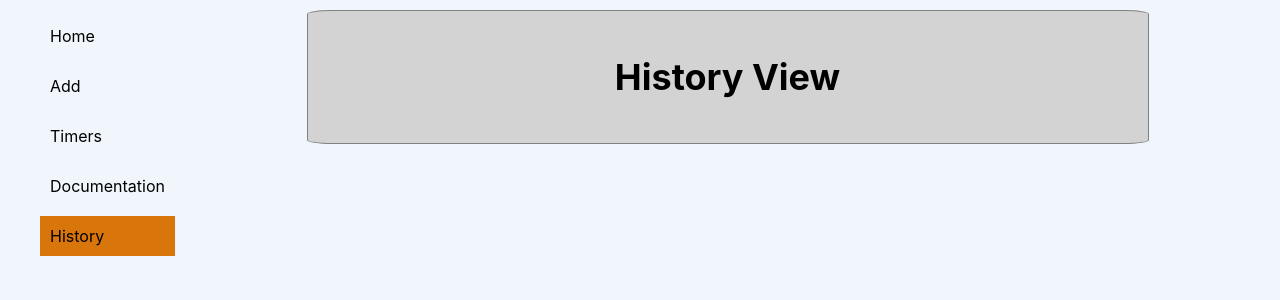
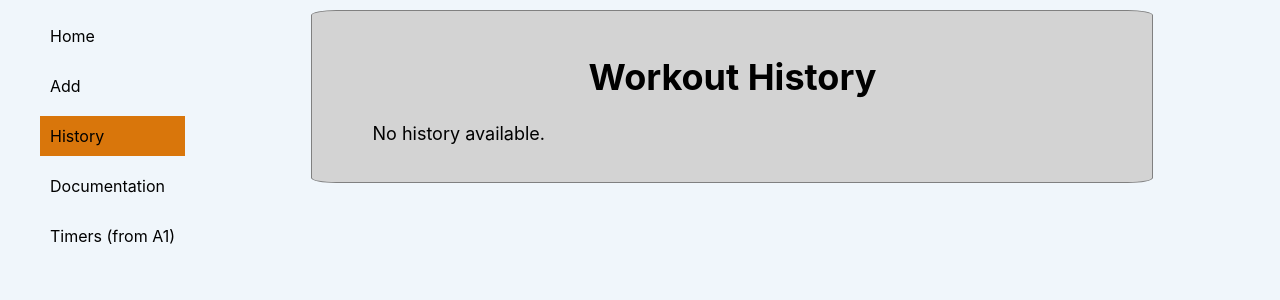
Before and after one commit to prof-tejera/assignment-3-chansub, a React (Create React App) app: page /history in a window 1280 px wide. Shown: the top 300 px of the page. Built offline with nearby package versions, Linux system fonts and the light colour scheme.

Commit message:
Design tweaks
Added buttons for edit and close.

```diff
--- a/src/App.js
+++ b/src/App.js
@@ -62,14 +62,14 @@ const Nav = () => {
         <li className={(splitLocation[1] === 'add' ? 'active':'')}>
           <Link to="/add">Add</Link>
         </li>
-        <li className={(splitLocation[1] === 'timers' ? 'active':'')}>
-          <Link to="/timers">Timers</Link>
+        <li className={(splitLocation[1] === 'history' ? 'active':'')}>
+          <Link to="/history">History</Link>
         </li>
         <li className={(splitLocation[1] === 'docs' ? 'active':'')}>
           <Link to="/docs">Documentation</Link>
         </li>
-        <li className={(splitLocation[1] === 'history' ? 'active':'')}>
-          <Link to="/history">History</Link>
+        <li className={(splitLocation[1] === 'timers' ? 'active':'')}>
+          <Link to="/timers">Timers (from A1)</Link>
         </li>
 
       </ul>
--- a/src/components/generic/Button.js
+++ b/src/components/generic/Button.js
@@ -4,6 +4,8 @@ import pauseIcon from '../../images/icons8-pause-96.png';
 import resetIcon from '../../images/icons8-replay-96.png';
 import stopIcon from '../../images/icons8-stop-96.png';
 import removeIcon from '../../images/icons8-remove-96.png';
+import editIcon from '../../images/icons8-edit-24.png';
+import closeIcon from '../../images/icons8-close-window-50.png';
 
 //Note: icons downloaded from https://icons8.com
 const imgSources = [
@@ -11,7 +13,9 @@ const imgSources = [
   {type: 'pause', src: pauseIcon},
   {type: 'reset', src: resetIcon},
   {type: 'stop', src: stopIcon},
-  {type: 'remove', src: removeIcon, width: '20px'}
+  {type: 'remove', src: removeIcon, width: '20px'},
+  {type: 'edit', src: editIcon, width: '20px'},
+  {type: 'close', src: closeIcon, width: '20px'}
 ]
 
 const Button = ({ type, text, ...btnProps }) => {
--- a/src/context/LocalTime.js
+++ b/src/context/LocalTime.js
@@ -11,7 +11,7 @@ import DisplayRounds from "../components/generic/DisplayRounds";
 import TimerEditable from "../components/timers/TimerEditable";
 
 const Timer = ({ id, duration, rounds, index, type, isHome, desc, seconds, secondsRest }) => {
-  const { activeIndex, paused, setPaused, setActiveIndex, removeItem, queue, setProgressTime} = useContext(AppContext);
+  const { activeIndex, paused, setPaused, setActiveIndex, removeItem, queue, progressTime, setProgressTime} = useContext(AppContext);
   // eslint-disable-next-line
   const [historyQueue, setHistoryQueue] = usePersistedState('myHistoryQueue',[]);
 
@@ -102,16 +102,20 @@ const Timer = ({ id, duration, rounds, index, type, isHome, desc, seconds, secon
   }
 
   return (<>
-      <Panel className={active ? "yellowBG" : "whiteBG"}>
+      <Panel className={(active) ? "yellowBG" : "whiteBG"}>
 
         { (isHome === 'no') && <>
-          <Button onClick={() => setEditVisible(!editVisible)} text={editVisible ? 'Hide Edit':'Show Edit'}/>
-
-          <Button onClick={() => removeItem(index)} style={{display: (isHome === 'no') ? 'inline-block' : 'none'}} type="remove" text="Remove"/>
+          { (paused) && <>
+              <Button onClick={() => setEditVisible(!editVisible)} type={editVisible ? 'close':'edit'} text={editVisible ? 'Hide Edit':'Show Edit'}/>
+              <Button onClick={() => removeItem(index)} style={{display: (isHome === 'no') ? 'inline-block' : 'none'}} type="remove" text="Remove"/>
+            </>
+          }
         </>
         }
 
-        <b>{type}:</b> <DisplayRoundsTime/>
+        <b>{type}:</b>
+
+        <DisplayRoundsTime/>
 
         {(desc) &&
           <div>Description: {desc}</div>
--- a/src/views/HistoryView.css
+++ b/src/views/HistoryView.css
@@ -19,3 +19,6 @@
     line-height: 2em;
 
 }
+.historyView .clearHistory{
+    font-size: 12px;
+}
--- a/src/views/HistoryView.js
+++ b/src/views/HistoryView.js
@@ -3,7 +3,7 @@ import { usePersistedState } from "../hooks";
 
 const HistoryView = () => {
 
-    const [existingEntries] = usePersistedState('myHistoryQueue',[]);
+    const [existingEntries, setExistingEntries] = usePersistedState('myHistoryQueue',[]);
 
     const ShowHistory = () =>{
 
@@ -33,8 +33,15 @@ const HistoryView = () => {
 
         <>
         <div className="historyView" >
-            <h1 className="heading">History View</h1>
+            <h1 className="heading">Workout History</h1>
+
+            {(existingEntries.length > 0) &&
+                <center><span className="clearHistory"><a href="#" onClick={() => setExistingEntries([])}>Clear History</a></span></center>
+            }
             <ul>
+                { (existingEntries.length === 0) &&
+                    <p>No history available.</p>
+                }
                 <ShowHistory/>
             </ul>
         </div>
```
Also changed, not shown: src/images/icons8-close-window-50.png (added), src/images/icons8-edit-24.png (added).
